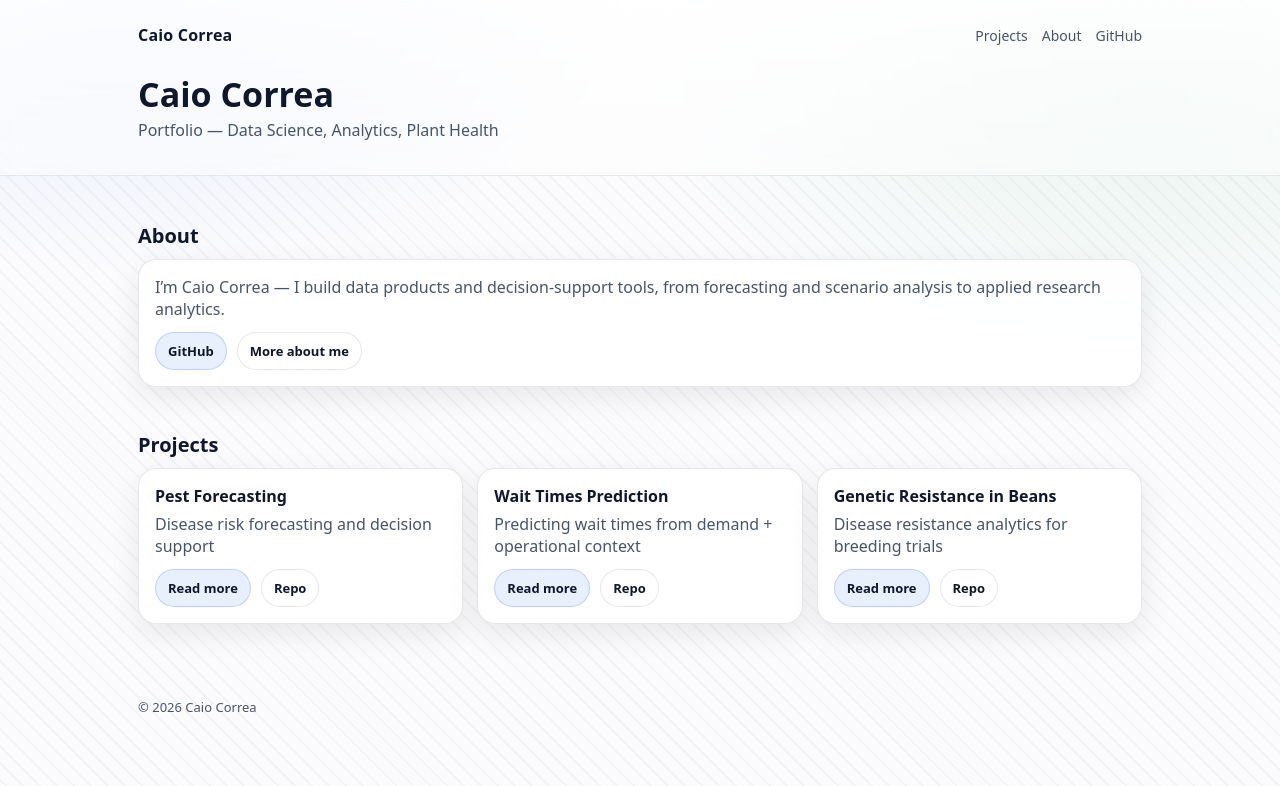
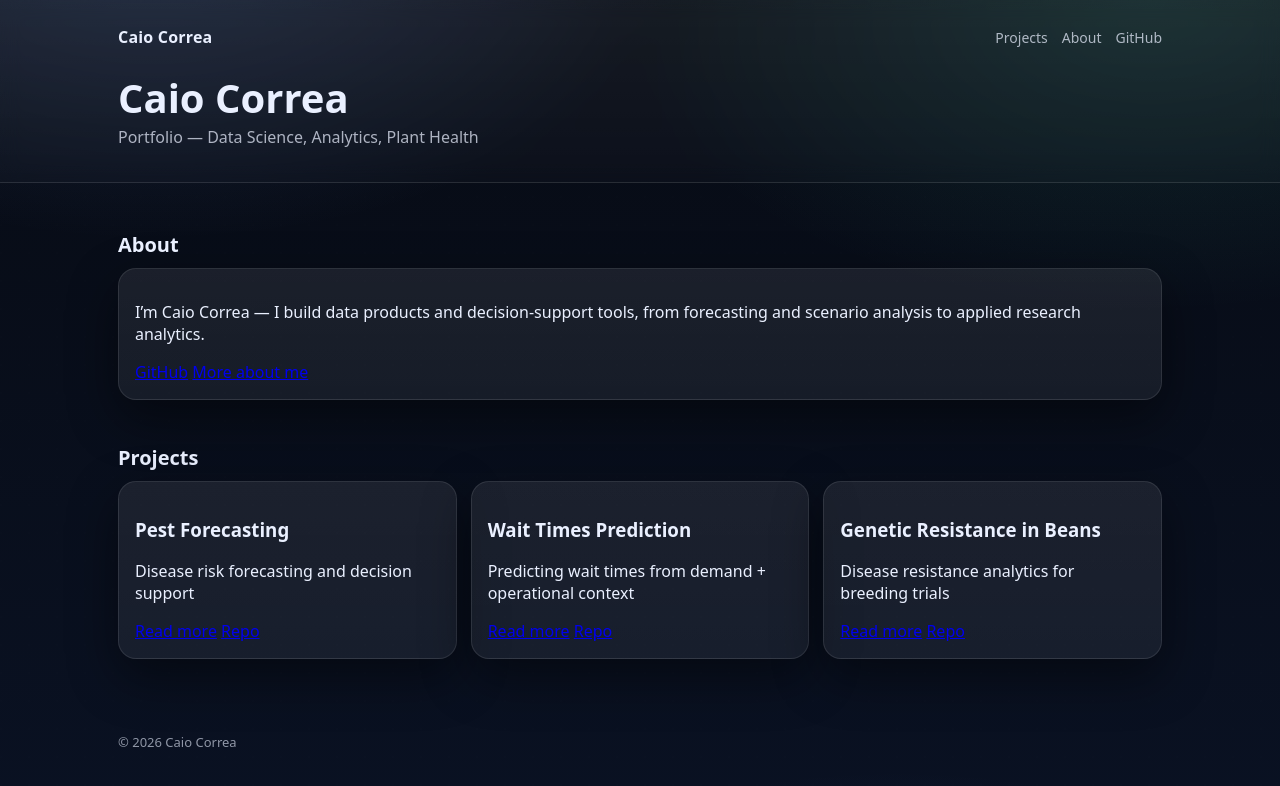
Before and after one commit to dr-caio-correa/dr-caio-correa.github.io, a Jekyll site: the page built from index.md, in a window 1280 px wide. Shown: the top 786 px of the page. Built offline with Jekyll 4.4.1, drawn with Linux system fonts in a browser that asks for light colours.

Commit message:
Refactor CSS variables and styles for improved design

```diff
--- a/assets/css/style.css
+++ b/assets/css/style.css
@@ -1,14 +1,16 @@
 :root{
-  --bg: #fbfbfd;
-  --card: rgba(255,255,255,.85);
-  --text: #0f172a;
-  --muted: #475569;
-  --border: rgba(15,23,42,.10);
-  --shadow: 0 10px 30px rgba(2,6,23,.08);
+  --bg0:#070b14;
+  --bg1:#0a1224;
+  --panel: rgba(255,255,255,.06);
+  --panel2: rgba(255,255,255,.08);
+  --text:#eaf0ff;
+  --muted: rgba(234,240,255,.72);
+  --border: rgba(255,255,255,.10);
+  --shadow: 0 18px 50px rgba(0,0,0,.45);
   --radius: 18px;
-  --max: 1040px;
-  --accent: #2563eb;
-  --accent2: #16a34a;
+  --max: 1080px;
+  --accent:#7aa7ff;
+  --accent2:#54f2c8;
   --font: ui-sans-serif, system-ui, -apple-system, Segoe UI, Roboto, Helvetica, Arial;
 }
 
@@ -19,17 +21,32 @@ body{
   font-family:var(--font);
   color:var(--text);
   background:
-    radial-gradient(900px 500px at 10% 0%, rgba(37,99,235,.10), transparent 55%),
-    radial-gradient(900px 500px at 90% 10%, rgba(22,163,74,.08), transparent 55%),
-    repeating-linear-gradient(45deg, rgba(15,23,42,.03) 0, rgba(15,23,42,.03) 2px, transparent 2px, transparent 12px),
-    var(--bg);
+    radial-gradient(1000px 600px at 12% -10%, rgba(122,167,255,.18), transparent 55%),
+    radial-gradient(900px 520px at 90% 0%, rgba(84,242,200,.12), transparent 60%),
+    radial-gradient(900px 520px at 70% 120%, rgba(122,167,255,.10), transparent 60%),
+    linear-gradient(180deg, var(--bg0), var(--bg1));
+  overflow-x:hidden;
 }
 
-.wrap{max-width:var(--max); margin:0 auto; padding: 24px 18px}
+/* subtle pattern overlay */
+body::before{
+  content:"";
+  position:fixed;
+  inset:0;
+  pointer-events:none;
+  background:
+    radial-gradient(circle at 1px 1px, rgba(255,255,255,.09) 1px, transparent 1.5px);
+  background-size: 28px 28px;
+  opacity:.22;
+  mix-blend-mode: overlay;
+}
 
+.wrap{max-width:var(--max); margin:0 auto; padding: 26px 18px}
+
+/* Banner / header */
 .banner{
-  border-bottom: 1px solid var(--border);
-  background: linear-gradient(180deg, rgba(255,255,255,.85), rgba(255,255,255,.55));
+  border-bottom: 1px solid rgba(255,255,255,.08);
+  background: linear-gradient(180deg, rgba(255,255,255,.06), rgba(255,255,255,.02));
   backdrop-filter: blur(10px);
 }
 .banner-top{
@@ -37,7 +54,7 @@ body{
   gap:14px;
 }
 .brand{
-  font-weight:800;
+  font-weight:850;
   letter-spacing:.2px;
   text-decoration:none;
   color:var(--text);
@@ -49,16 +66,21 @@ body{
   font-size:14px;
 }
 .nav a:hover{color:var(--text)}
-.banner-hero{padding: 20px 0 10px}
-.banner-hero h1{margin: 10px 0 6px; font-size: 34px; line-height:1.1}
+.banner-hero{padding: 18px 0 8px}
+.banner-hero h1{
+  margin: 10px 0 6px;
+  font-size: clamp(28px, 3.2vw, 40px);
+  line-height:1.1;
+}
 .muted{color:var(--muted); margin:0}
 
+/* Sections + cards */
 .section{padding: 22px 0}
 .section h2{margin:0 0 10px; font-size: 20px}
 
 .card{
   border: 1px solid var(--border);
-  background: var(--card);
+  background: linear-gradient(180deg, var(--panel2), var(--panel));
   border-radius: var(--radius);
   box-shadow: var(--shadow);
   padding: 16px;
@@ -70,57 +92,109 @@ body{
   gap: 14px;
 }
 
-@media (min-width: 880px){
+@media (min-width: 900px){
   .grid{grid-template-columns: repeat(3, 1fr);}
 }
 
-.card h3{margin:0 0 6px; font-size:16px}
-.card p{margin:0 0 12px; color:var(--muted)}
-.card .row{display:flex; gap:10px; flex-wrap:wrap; align-items:center}
+/* Project card with image */
+.pcard{
+  position:relative;
+  display:block;
+  border-radius: var(--radius);
+  overflow:hidden;
+  border: 1px solid rgba(255,255,255,.10);
+  background: rgba(255,255,255,.04);
+  box-shadow: var(--shadow);
+  text-decoration:none;
+  color: var(--text);
+  min-height: 220px;
+  transform: translateZ(0);
+}
+.pcard img{
+  width:100%;
+  height: 250px;
+  object-fit: cover;
+  display:block;
+  filter: saturate(1.05) contrast(1.05);
+  transform: scale(1.01);
+  transition: transform .35s ease, filter .35s ease;
+}
+.pcard::after{
+  content:"";
+  position:absolute;
+  inset:0;
+  background:
+    linear-gradient(180deg, rgba(0,0,0,.08) 0%, rgba(0,0,0,.55) 70%, rgba(0,0,0,.68) 100%);
+  opacity:.85;
+  transition: opacity .35s ease;
+}
+.pcard .overlay{
+  position:absolute;
+  inset:0;
+  display:flex;
+  flex-direction:column;
+  justify-content:flex-end;
+  padding: 16px;
+  gap:6px;
+  z-index:1;
+}
+.pcard h3{
+  margin:0;
+  font-size: 16px;
+  letter-spacing:.2px;
+}
+.pcard p{
+  margin:0;
+  color: rgba(234,240,255,.78);
+  font-size: 13px;
+  line-height:1.35;
+  max-height: 0;
+  overflow:hidden;
+  transition: max-height .35s ease;
+}
+.pcard .meta{
+  font-size:12px;
+  color: rgba(234,240,255,.68);
+}
+.pcard:hover img{
+  transform: scale(1.06);
+  filter: saturate(1.1) contrast(1.08);
+}
+.pcard:hover::after{opacity:.72}
+.pcard:hover p{max-height: 90px}
 
-.btn{
-  display:inline-flex; align-items:center; justify-content:center;
-  padding: 9px 12px;
-  border-radius: 999px;
-  border: 1px solid rgba(37,99,235,.22);
-  background: rgba(37,99,235,.10);
-  color: var(--text);
-  text-decoration:none;
-  font-weight:700;
+/* Make focus visible (keyboard nav) */
+.pcard:focus-visible,
+a:focus-visible{
+  outline: 2px solid rgba(122,167,255,.75);
+  outline-offset: 3px;
+  border-radius: 14px;
+}
+
+.footer{
+  margin-top: 34px;
+  padding: 18px 0;
+  color: rgba(234,240,255,.6);
   font-size: 13px;
 }
-.btn:hover{border-color: rgba(37,99,235,.45); background: rgba(37,99,235,.14)}
-.btn.ghost{
-  border-color: var(--border);
-  background: rgba(255,255,255,.55);
-}
 
+/* Prose on project pages */
+.page{margin-top: 6px}
+.page-head{margin-bottom: 12px}
+.page-head h2{margin: 0 0 6px; font-size: 28px}
 .pillrow{display:flex; gap:8px; flex-wrap:wrap; margin-top:10px}
 .pill{
   font-size: 12px;
   padding: 6px 10px;
-  border: 1px solid var(--border);
+  border: 1px solid rgba(255,255,255,.12);
   border-radius: 999px;
-  background: rgba(255,255,255,.7);
+  background: rgba(255,255,255,.06);
+  color: rgba(234,240,255,.85);
 }
-
-.page{margin-top: 6px}
-.page-head{margin-bottom: 12px}
-.page-head h2{margin: 0 0 6px; font-size: 26px}
-.links{margin: 12px 0 0}
-
 .prose{
-  border-top: 1px solid var(--border);
+  border-top: 1px solid rgba(255,255,255,.10);
   padding-top: 14px;
-  color: var(--text);
 }
-.prose p, .prose li{color: var(--muted)}
+.prose p, .prose li{color: rgba(234,240,255,.78)}
 .prose a{color: var(--accent); text-decoration:none}
 .prose a:hover{text-decoration:underline}
-
-.footer{
-  margin-top: 34px;
-  padding: 18px 0;
-  color: var(--muted);
-  font-size: 13px;
-}
```
